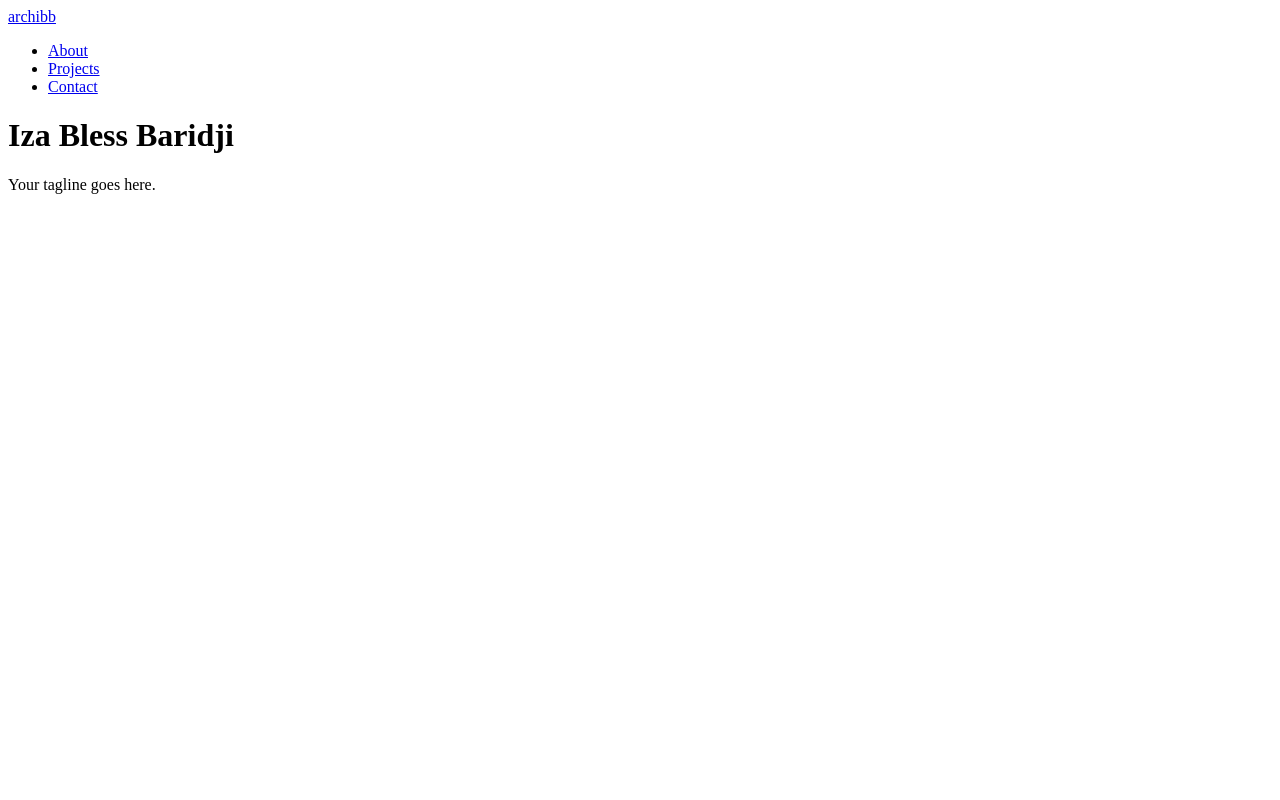
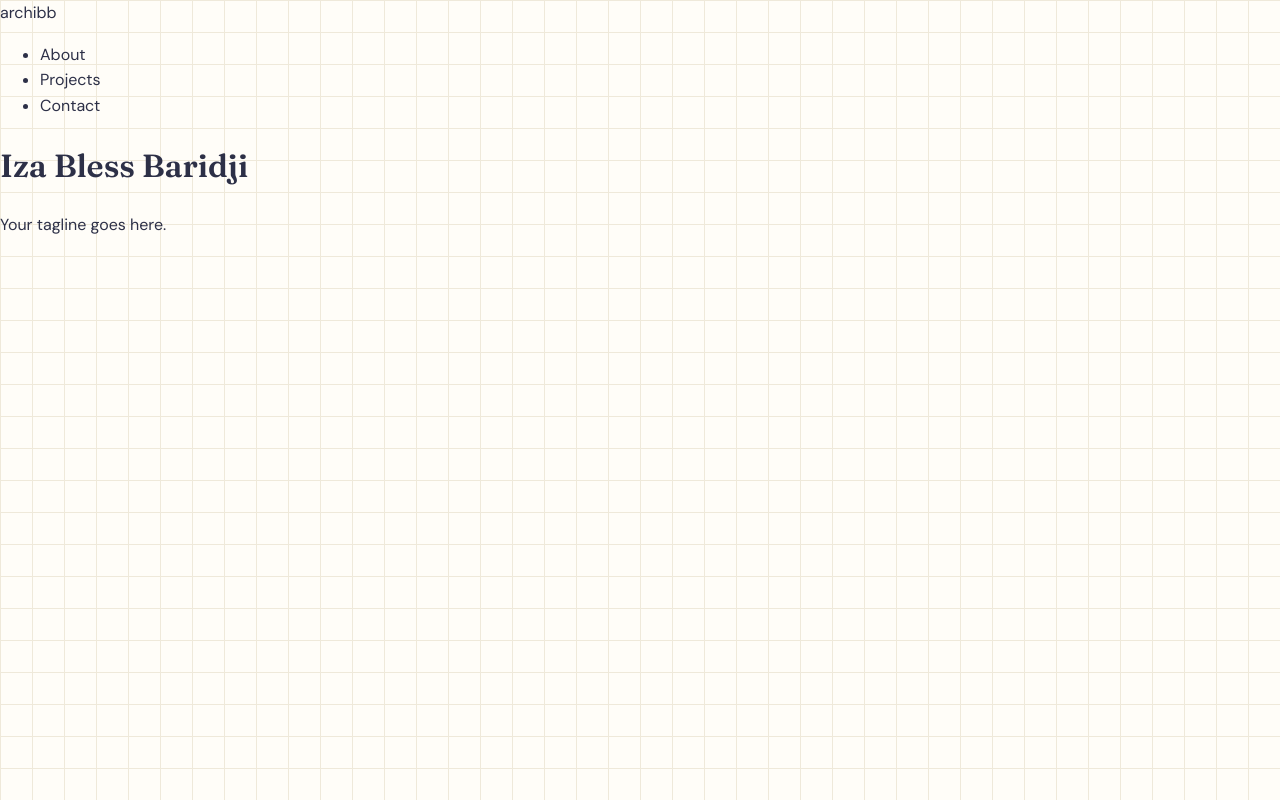
Before and after one commit to archibb/my-portfolio, a React (Vite) app: page / in a window 1280 px wide. Built offline with nearby package versions, Linux system fonts and the light colour scheme.

Commit message:
background, fonts, pallete, and global styles

```diff
--- a/src/index.css
+++ b/src/index.css
@@ -0,0 +1,42 @@
+@import url('https://fonts.googleapis.com/css2?family=Caveat:wght@500;700&family=DM+Sans:wght@400;500;700&family=Fraunces:wght@400;600&display=swap');
+
+:root {
+    --bgc: #fffdf8;
+    --tc: #2d3047;
+    --pink: #f9c6d4;
+    --blue: #c5dff8;
+    --yellow: #fff0b3;
+    --green: #cfe8d5;
+    --grid: #efe9da;
+}
+
+* {
+    box-sizing: border-box;
+}
+
+html {
+    scroll-behavior: smooth;
+}
+
+body {
+    margin: 0;
+    font-family: 'DM Sans', sans-serif;
+    line-height: 1.6;
+    color: var(--tc);
+    background-color: var(--bgc);
+    background-image:
+        linear-gradient(var(--grid) 1px,
+        transparent 1px),
+        linear-gradient(90deg, var(--grid) 1px,
+        transparent 1px);
+    background-size: 32px 32px;
+}
+
+h1, h2, h3 {
+    font-family: 'Fraunces', serif;
+}
+
+a {
+    color: var(--tc);
+    text-decoration: none;      /* removes underline from links */
+}
```
